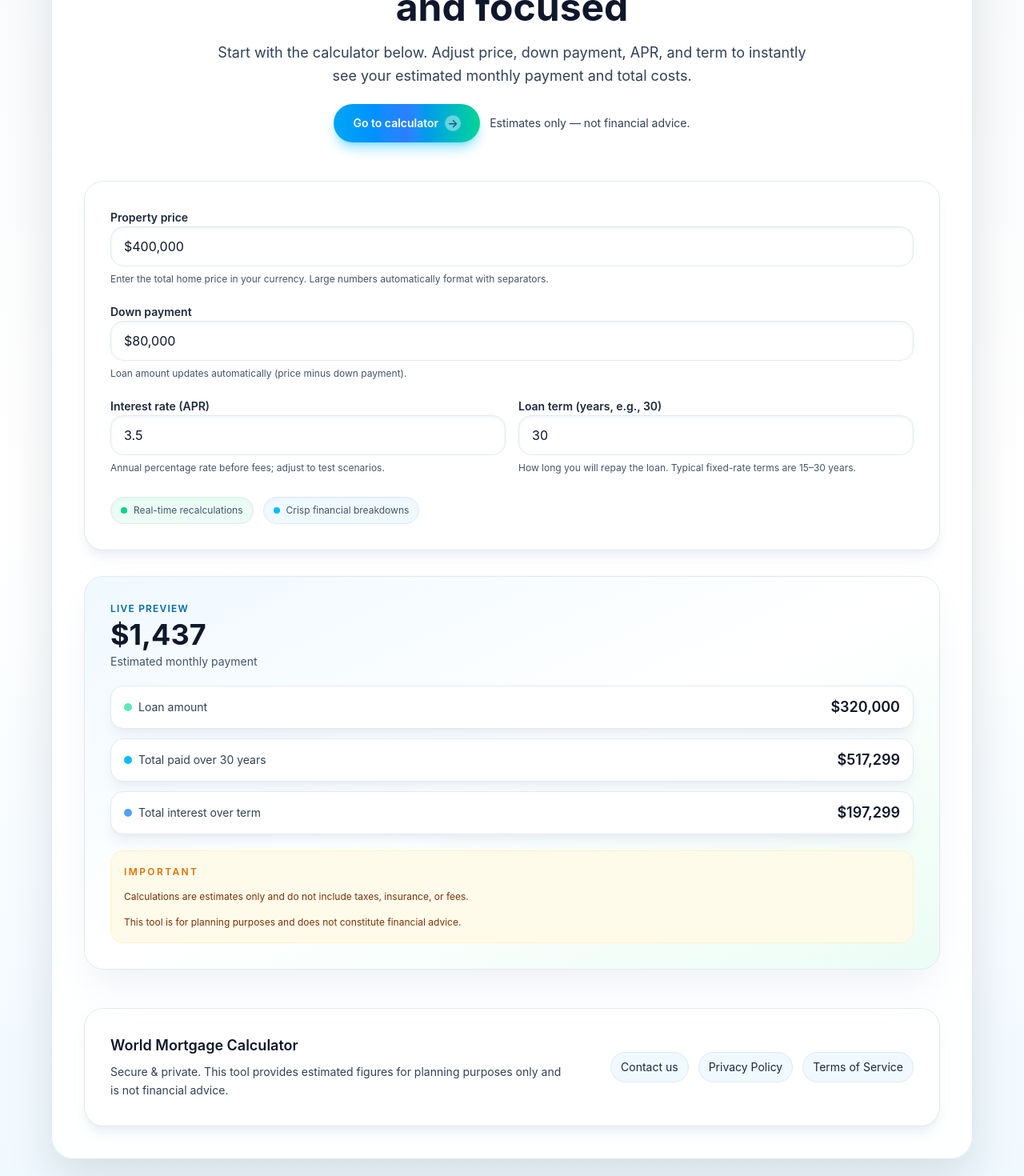
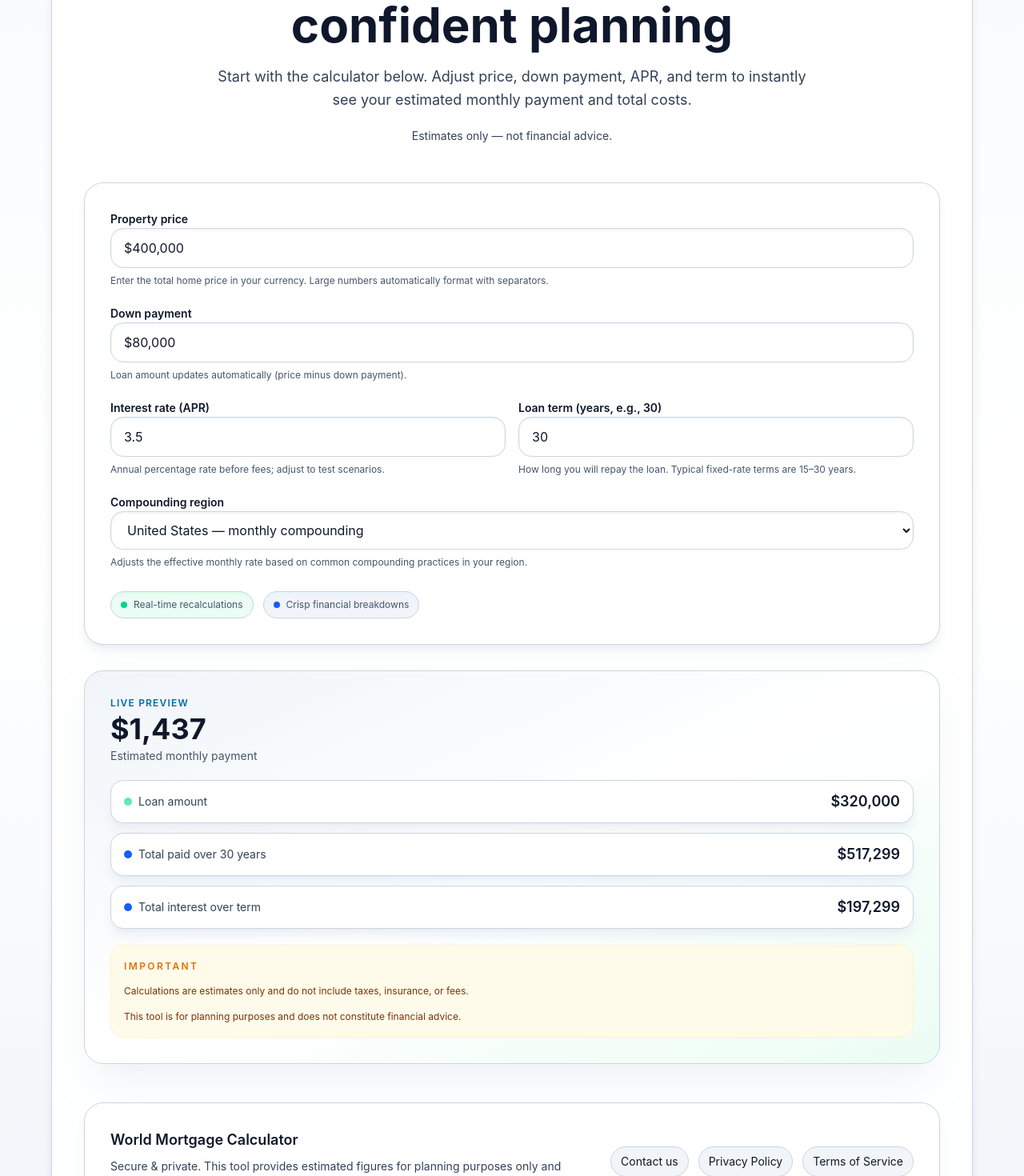
Before and after one commit to alexcanchaya-dotcom/worldmortgagecalc, a Next.js app: page / in a window 1280 px wide. Shown: the part 240-1710 px from the top of the page at 80% size. Built offline with nearby package versions, Linux system fonts and the light colour scheme.

Commit message:
Add regional compounding selector and update hero

```diff
--- a/app/page.tsx
+++ b/app/page.tsx
@@ -1,6 +1,13 @@
 "use client";
 
 import { useMemo, useState } from "react";
+
+const regionCompounding: Record<string, number> = {
+  US: 12,
+  EU: 1,
+  Canada: 2,
+  Australia: 12,
+};
 
 export default function HomePage() {
   const [propertyPrice, setPropertyPrice] = useState(400000);
@@ -9,14 +16,14 @@ export default function HomePage() {
   const [downPaymentDisplay, setDownPaymentDisplay] = useState("$80,000");
   const [interestRate, setInterestRate] = useState(3.5);
   const [loanTerm, setLoanTerm] = useState(30);
-
-  const ctaButton =
-    "inline-flex items-center justify-center gap-2 rounded-full px-6 py-3 text-sm font-semibold text-white shadow-lg transition duration-300 focus-visible:outline focus-visible:outline-2 focus-visible:outline-offset-2 focus-visible:outline-sky-200";
+  const [region, setRegion] = useState("US");
 
   const loanAmount = Math.max(0, propertyPrice - downPayment);
 
   const monthlyPayment = useMemo(() => {
-    const monthlyRate = interestRate / 100 / 12;
+    const compoundingPeriods = regionCompounding[region] ?? 12;
+    const periodicRate = interestRate / 100 / compoundingPeriods;
+    const monthlyRate = Math.pow(1 + periodicRate, compoundingPeriods / 12) - 1;
     const totalPayments = loanTerm * 12;
 
     if (monthlyRate === 0) {
@@ -28,7 +35,7 @@ export default function HomePage() {
       ((monthlyRate * Math.pow(1 + monthlyRate, totalPayments)) /
         (Math.pow(1 + monthlyRate, totalPayments) - 1))
     );
-  }, [interestRate, loanAmount, loanTerm]);
+  }, [interestRate, loanAmount, loanTerm, region]);
 
   const totalPaid = monthlyPayment * loanTerm * 12;
   const totalInterest = totalPaid - loanAmount;
@@ -58,39 +65,28 @@ export default function HomePage() {
   };
 
   return (
-    <main className="min-h-screen bg-gradient-to-b from-slate-50 via-white to-sky-50 text-slate-900 px-4 py-12 sm:py-16">
-      <div className="mx-auto flex w-full max-w-6xl flex-col space-y-12 rounded-[28px] border border-slate-200 bg-white/90 p-6 shadow-[0_25px_60px_rgba(15,23,42,0.12)] backdrop-blur-xl sm:p-10">
+    <main className="min-h-screen bg-gradient-to-b from-slate-50 via-white to-slate-100 text-slate-900 px-4 py-12 sm:py-16">
+      <div className="mx-auto flex w-full max-w-6xl flex-col space-y-12 rounded-[28px] border border-slate-300 bg-white/90 p-6 shadow-lg shadow-[0_25px_60px_rgba(15,23,42,0.12)] backdrop-blur-xl sm:p-10">
         <header className="flex flex-col gap-5 text-center">
-          <div className="mx-auto inline-flex items-center gap-2 rounded-full border border-slate-200 bg-sky-50 px-4 py-2 text-xs font-semibold uppercase tracking-[0.18em] text-sky-700 shadow-inner shadow-sky-100">
+          <div className="mx-auto inline-flex items-center gap-2 rounded-full border border-slate-300 bg-slate-100 px-4 py-2 text-xs font-semibold uppercase tracking-[0.18em] text-sky-700 shadow-inner shadow-sky-100">
             World Mortgage Calculator
           </div>
           <div className="space-y-3">
-            <h1 className="text-3xl font-bold leading-tight text-slate-900 sm:text-5xl sm:leading-tight">
-              Global mortgage estimator — simple, fast, and focused
+            <h1 className="text-4xl font-bold leading-tight text-slate-900 sm:text-6xl sm:leading-tight">
+              Global mortgage estimator for confident planning
             </h1>
             <p className="mx-auto max-w-3xl text-base leading-relaxed text-slate-700 sm:text-lg">
               Start with the calculator below. Adjust price, down payment, APR, and term to instantly see your estimated monthly payment and total costs.
             </p>
           </div>
-          <div className="flex flex-wrap items-center justify-center gap-3">
-            <a
-              href="#calculator"
-              className={`${ctaButton} h-12 bg-gradient-to-r from-sky-500 via-blue-500 to-emerald-400 shadow-sky-400/40 active:scale-[0.99]`}
-            >
-              Go to calculator
-              <span className="h-5 w-5 rounded-full bg-white/40 text-sky-800 backdrop-blur-sm">→</span>
-            </a>
-            <span className="text-sm text-slate-700">
-              Estimates only — not financial advice.
-            </span>
-          </div>
+          <span className="text-sm text-slate-700">Estimates only — not financial advice.</span>
         </header>
 
         <div className="grid gap-8 lg:grid-cols-[1.05fr,0.95fr]" id="calculator">
-          <section className="relative overflow-hidden rounded-3xl border border-slate-200 bg-white p-6 shadow-lg shadow-slate-200/70 backdrop-blur-xl sm:p-8">
+          <section className="relative overflow-hidden rounded-3xl border border-slate-300 bg-white p-6 shadow-lg shadow-slate-200/70 backdrop-blur-xl sm:p-8">
             <div className="space-y-5">
               <div className="space-y-2">
-                <label className="text-sm font-semibold text-slate-800" htmlFor="property-price">
+                <label className="text-sm font-semibold text-slate-900" htmlFor="property-price">
                   Property price
                 </label>
                 <div className="space-y-2">
@@ -107,14 +103,14 @@ export default function HomePage() {
                         setPropertyPriceDisplay,
                       )
                     }
-                    className="w-full rounded-2xl border border-slate-200 bg-white px-4 py-3 text-base text-slate-900 shadow-inner shadow-slate-100 outline-none ring-0 transition duration-300 hover:-translate-y-0.5 hover:border-sky-300 hover:shadow-[0_12px_30px_rgba(56,189,248,0.18)] focus:-translate-y-0.5 focus:border-emerald-300 focus:ring-4 focus:ring-sky-200"
+                    className="w-full rounded-2xl border border-slate-300 bg-white px-4 py-3 text-base text-slate-900 shadow-inner shadow-slate-100 outline-none ring-0 transition duration-300 hover:-translate-y-0.5 hover:border-blue-500 hover:shadow-[0_12px_30px_rgba(56,189,248,0.18)] focus:-translate-y-0.5 focus:border-emerald-300 focus:ring-4 focus:ring-blue-200"
                   />
                   <p className="text-xs text-slate-600">Enter the total home price in your currency. Large numbers automatically format with separators.</p>
                 </div>
               </div>
 
               <div className="space-y-2">
-                <label className="text-sm font-semibold text-slate-800" htmlFor="down-payment">
+                <label className="text-sm font-semibold text-slate-900" htmlFor="down-payment">
                   Down payment
                 </label>
                 <div className="space-y-2">
@@ -131,7 +127,7 @@ export default function HomePage() {
                         setDownPaymentDisplay,
                       )
                     }
-                    className="w-full rounded-2xl border border-slate-200 bg-white px-4 py-3 text-base text-slate-900 shadow-inner shadow-slate-100 outline-none transition duration-300 hover:-translate-y-0.5 hover:border-sky-300 hover:shadow-[0_12px_30px_rgba(56,189,248,0.18)] focus:-translate-y-0.5 focus:border-emerald-300 focus:ring-4 focus:ring-sky-200"
+                    className="w-full rounded-2xl border border-slate-300 bg-white px-4 py-3 text-base text-slate-900 shadow-inner shadow-slate-100 outline-none transition duration-300 hover:-translate-y-0.5 hover:border-blue-500 hover:shadow-[0_12px_30px_rgba(56,189,248,0.18)] focus:-translate-y-0.5 focus:border-emerald-300 focus:ring-4 focus:ring-blue-200"
                   />
                   <p className="text-xs text-slate-600">Loan amount updates automatically (price minus down payment).</p>
                 </div>
@@ -139,7 +135,7 @@ export default function HomePage() {
 
               <div className="grid grid-cols-1 gap-4 sm:grid-cols-2">
                 <div className="space-y-2">
-                  <label className="text-sm font-semibold text-slate-800" htmlFor="interest-rate">
+                  <label className="text-sm font-semibold text-slate-900" htmlFor="interest-rate">
                     Interest rate (APR)
                   </label>
                   <input
@@ -150,13 +146,13 @@ export default function HomePage() {
                     placeholder="e.g., 6.25"
                     value={interestRate}
                     onChange={(e) => setInterestRate(Number(e.target.value) || 0)}
-                    className="w-full rounded-2xl border border-slate-200 bg-white px-4 py-3 text-base text-slate-900 shadow-inner shadow-slate-100 outline-none transition duration-300 hover:-translate-y-0.5 hover:border-sky-300 hover:shadow-[0_12px_30px_rgba(56,189,248,0.18)] focus:-translate-y-0.5 focus:border-emerald-300 focus:ring-4 focus:ring-sky-200"
+                    className="w-full rounded-2xl border border-slate-300 bg-white px-4 py-3 text-base text-slate-900 shadow-inner shadow-slate-100 outline-none transition duration-300 hover:-translate-y-0.5 hover:border-blue-500 hover:shadow-[0_12px_30px_rgba(56,189,248,0.18)] focus:-translate-y-0.5 focus:border-emerald-300 focus:ring-4 focus:ring-blue-200"
                   />
                   <p className="text-xs text-slate-600">Annual percentage rate before fees; adjust to test scenarios.</p>
                 </div>
 
                 <div className="space-y-2">
-                  <label className="text-sm font-semibold text-slate-800" htmlFor="loan-term">
+                  <label className="text-sm font-semibold text-slate-900" htmlFor="loan-term">
                     Loan term (years, e.g., 30)
                   </label>
                   <input
@@ -166,24 +162,44 @@ export default function HomePage() {
                     placeholder="Loan length in years"
                     value={loanTerm}
                     onChange={(e) => setLoanTerm(Number(e.target.value) || 0)}
-                    className="w-full rounded-2xl border border-slate-200 bg-white px-4 py-3 text-base text-slate-900 shadow-inner shadow-slate-100 outline-none transition duration-300 hover:-translate-y-0.5 hover:border-sky-300 hover:shadow-[0_12px_30px_rgba(56,189,248,0.18)] focus:-translate-y-0.5 focus:border-emerald-300 focus:ring-4 focus:ring-sky-200"
+                    className="w-full rounded-2xl border border-slate-300 bg-white px-4 py-3 text-base text-slate-900 shadow-inner shadow-slate-100 outline-none transition duration-300 hover:-translate-y-0.5 hover:border-blue-500 hover:shadow-[0_12px_30px_rgba(56,189,248,0.18)] focus:-translate-y-0.5 focus:border-emerald-300 focus:ring-4 focus:ring-blue-200"
                   />
                   <p className="text-xs text-slate-600">How long you will repay the loan. Typical fixed-rate terms are 15–30 years.</p>
                 </div>
               </div>
 
+              <div className="space-y-2">
+                <label className="text-sm font-semibold text-slate-900" htmlFor="region">
+                  Compounding region
+                </label>
+                <select
+                  id="region"
+                  value={region}
+                  onChange={(e) => setRegion(e.target.value)}
+                  className="w-full rounded-2xl border border-slate-300 bg-white px-4 py-3 text-base text-slate-900 shadow-inner shadow-slate-100 outline-none transition duration-300 hover:-translate-y-0.5 hover:border-blue-500 hover:shadow-[0_12px_30px_rgba(56,189,248,0.18)] focus:-translate-y-0.5 focus:border-emerald-300 focus:ring-4 focus:ring-blue-200"
+                >
+                  <option value="US">United States — monthly compounding</option>
+                  <option value="EU">European Union — annual compounding</option>
+                  <option value="Canada">Canada — semi-annual compounding</option>
+                  <option value="Australia">Australia — monthly compounding</option>
+                </select>
+                <p className="text-xs text-slate-600">
+                  Adjusts the effective monthly rate based on common compounding practices in your region.
+                </p>
+              </div>
+
               <div className="flex flex-wrap items-center gap-3 pt-2 text-xs text-slate-600">
-                <span className="inline-flex items-center gap-2 rounded-full border border-slate-200 bg-emerald-50 px-3 py-2 shadow-inner shadow-emerald-100/60">
+                <span className="inline-flex items-center gap-2 rounded-full border border-slate-300 bg-emerald-50 px-3 py-2 shadow-inner shadow-emerald-100/60">
                   <span className="h-2 w-2 rounded-full bg-emerald-400" /> Real-time recalculations
                 </span>
-                <span className="inline-flex items-center gap-2 rounded-full border border-slate-200 bg-sky-50 px-3 py-2 shadow-inner shadow-sky-100/60">
-                  <span className="h-2 w-2 rounded-full bg-sky-400" /> Crisp financial breakdowns
+                <span className="inline-flex items-center gap-2 rounded-full border border-slate-300 bg-slate-100 px-3 py-2 shadow-inner shadow-sky-100/60">
+                  <span className="h-2 w-2 rounded-full bg-blue-600" /> Crisp financial breakdowns
                 </span>
               </div>
             </div>
           </section>
 
-          <section className="relative overflow-hidden rounded-3xl border border-slate-200 bg-gradient-to-br from-sky-50 via-white to-emerald-50 p-6 shadow-2xl shadow-slate-200/70 sm:p-8">
+          <section className="relative overflow-hidden rounded-3xl border border-slate-300 bg-gradient-to-br from-slate-100 via-white to-emerald-50 p-6 shadow-2xl shadow-slate-200/70 sm:p-8">
             <div className="relative space-y-5">
               <div className="flex items-center justify-between">
                 <div className="space-y-1">
@@ -195,8 +211,8 @@ export default function HomePage() {
                 </div>
               </div>
 
-              <div className="grid gap-3 text-sm text-slate-800">
-                <div className="rounded-2xl border border-slate-200 bg-white px-4 py-3 shadow-lg shadow-slate-200/70">
+              <div className="grid gap-3 text-sm text-slate-900">
+                <div className="rounded-2xl border border-slate-300 bg-white px-4 py-3 shadow-lg shadow-slate-200/70">
                   <div className="flex items-center justify-between">
                     <span className="flex items-center gap-2 text-slate-700">
                       <span className="h-2.5 w-2.5 rounded-full bg-emerald-300" /> Loan amount
@@ -205,19 +221,19 @@ export default function HomePage() {
                   </div>
                 </div>
 
-                <div className="rounded-2xl border border-slate-200 bg-white px-4 py-3 shadow-lg shadow-slate-200/70">
+                <div className="rounded-2xl border border-slate-300 bg-white px-4 py-3 shadow-lg shadow-slate-200/70">
                   <div className="flex items-center justify-between">
                     <span className="flex items-center gap-2 text-slate-700">
-                      <span className="h-2.5 w-2.5 rounded-full bg-sky-400" /> Total paid over {loanTerm} years
+                      <span className="h-2.5 w-2.5 rounded-full bg-blue-600" /> Total paid over {loanTerm} years
                     </span>
                     <span className="text-lg font-semibold text-slate-900">{formatCurrency(totalPaid || 0)}</span>
                   </div>
                 </div>
 
-                <div className="rounded-2xl border border-slate-200 bg-white px-4 py-3 shadow-lg shadow-slate-200/70">
+                <div className="rounded-2xl border border-slate-300 bg-white px-4 py-3 shadow-lg shadow-slate-200/70">
                   <div className="flex items-center justify-between">
                     <span className="flex items-center gap-2 text-slate-700">
-                      <span className="h-2.5 w-2.5 rounded-full bg-blue-400" /> Total interest over term
+                      <span className="h-2.5 w-2.5 rounded-full bg-blue-600" /> Total interest over term
                     </span>
                     <span className="text-lg font-semibold text-slate-900">{formatCurrency(totalInterest || 0)}</span>
                   </div>
@@ -233,7 +249,7 @@ export default function HomePage() {
           </section>
         </div>
 
-        <footer className="flex flex-col gap-4 rounded-3xl border border-slate-200 bg-white p-6 text-sm text-slate-700 shadow-lg shadow-slate-200/70 sm:flex-row sm:items-center sm:justify-between sm:p-8">
+        <footer className="flex flex-col gap-4 rounded-3xl border border-slate-300 bg-white p-6 text-sm text-slate-700 shadow-lg shadow-slate-200/70 sm:flex-row sm:items-center sm:justify-between sm:p-8">
           <div className="space-y-2">
             <h4 className="text-lg font-semibold text-slate-900">World Mortgage Calculator</h4>
             <p className="max-w-xl leading-relaxed text-slate-700">
@@ -241,13 +257,13 @@ export default function HomePage() {
             </p>
           </div>
           <div className="flex flex-wrap items-center gap-3 text-sm">
-            <a className="rounded-full border border-slate-200 bg-sky-50 px-3 py-2 text-slate-800 transition hover:-translate-y-0.5 hover:border-sky-300 hover:text-slate-900" href="mailto:hello@worldmortgagecalc.com">
+            <a className="rounded-full border border-slate-300 bg-slate-100 px-3 py-2 text-slate-900 transition hover:-translate-y-0.5 hover:border-blue-500 hover:text-slate-900" href="mailto:hello@worldmortgagecalc.com">
               Contact us
             </a>
-            <a className="rounded-full border border-slate-200 bg-sky-50 px-3 py-2 text-slate-800 transition hover:-translate-y-0.5 hover:border-sky-300 hover:text-slate-900" href="#privacy">
+            <a className="rounded-full border border-slate-300 bg-slate-100 px-3 py-2 text-slate-900 transition hover:-translate-y-0.5 hover:border-blue-500 hover:text-slate-900" href="#privacy">
               Privacy Policy
             </a>
-            <a className="rounded-full border border-slate-200 bg-sky-50 px-3 py-2 text-slate-800 transition hover:-translate-y-0.5 hover:border-sky-300 hover:text-slate-900" href="#terms">
+            <a className="rounded-full border border-slate-300 bg-slate-100 px-3 py-2 text-slate-900 transition hover:-translate-y-0.5 hover:border-blue-500 hover:text-slate-900" href="#terms">
               Terms of Service
             </a>
           </div>
```
